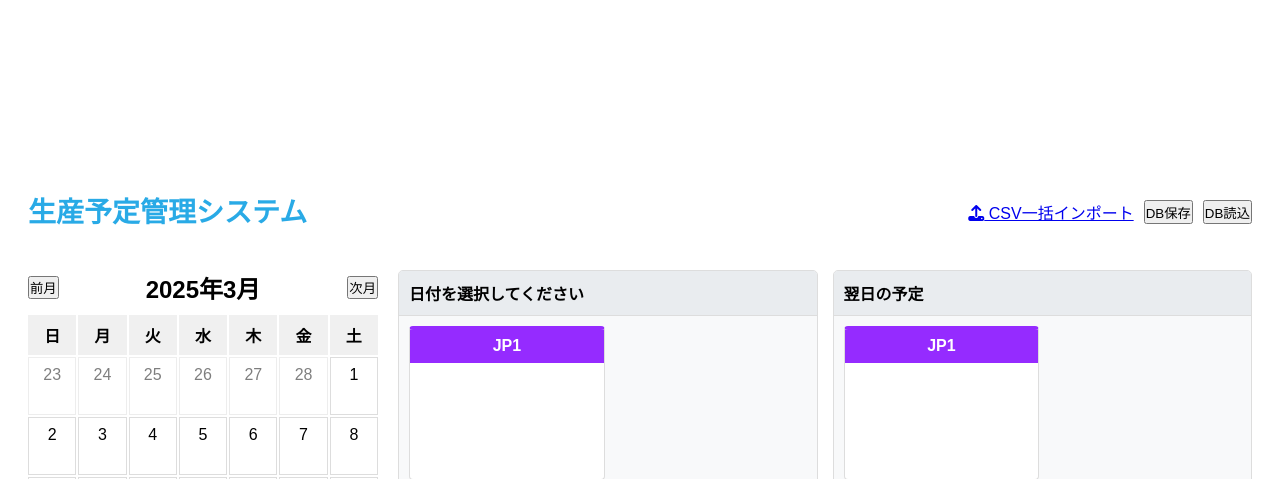
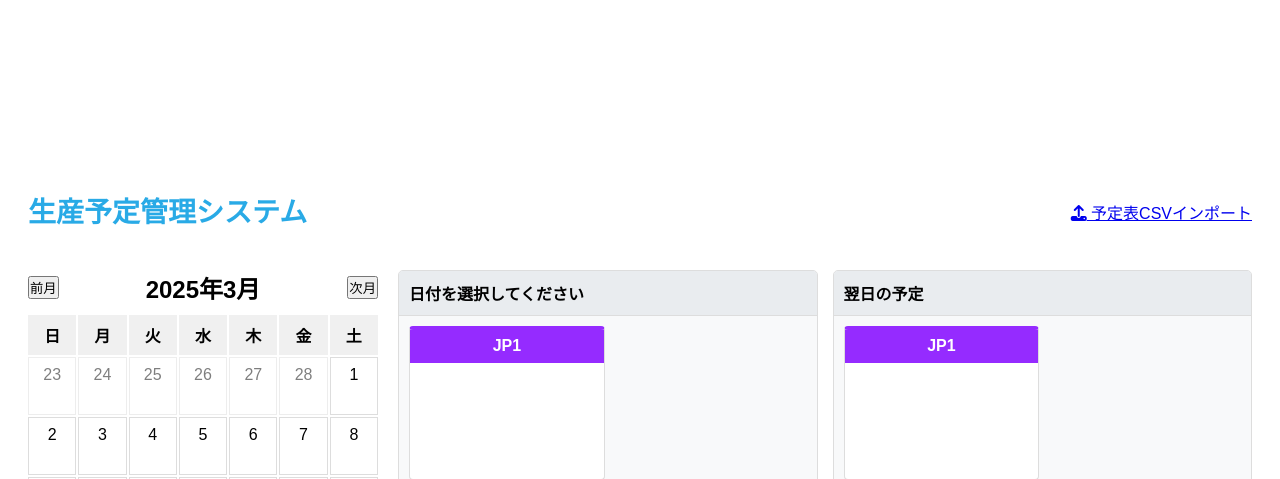
Before and after one commit to Ma-saan/cxs_django_websystem, a Django app: page /schedule_manager/ in a window 1280 px wide. Shown: the part 150-629 px from the top of the page. Run offline with Django 5.2, Linux system fonts and the light colour scheme; some libraries are stand-ins or nearby versions.

Commit message:
DBボタン機能削除

```diff
--- a/schedule_manager/static/schedule_manager/js/schedule_board.js
+++ b/schedule_manager/static/schedule_manager/js/schedule_board.js
@@ -224,15 +224,6 @@ const ScheduleBoard = (function() {
         createLines(leftBoard);
         createLines(rightBoard);
 
-        // DB保存ボタン
-        $('#save-to-db').on('click', function() {
-            saveToDatabase();
-        });
-
-        // DB読込ボタン
-        $('#load-from-db').on('click', function() {
-            loadFromDatabase();
-        });
     }
 
     // ボードデータ読み込み
@@ -682,43 +673,6 @@ function createCardElement(card, side) {
         }
     }
 
-    // データベースへの保存
-    function saveToDatabase() {
-        $.ajax({
-            url: '/schedule_manager/api/save-to-db/',
-            type: 'POST',
-            headers: {
-                'X-CSRFToken': getCsrfToken()
-            },
-            success: function(data) {
-                alert('データベースへの保存が完了しました');
-            },
-            error: function(xhr, status, error) {
-                console.error('DB保存エラー:', error);
-                alert('データベースへの保存に失敗しました');
-            }
-        });
-    }
-
-    // データベースからの読み込み
-    function loadFromDatabase() {
-        $.ajax({
-            url: '/schedule_manager/api/load-from-db/',
-            type: 'GET',
-            success: function(data) {
-                alert('データベースからの読み込みが完了しました');
-                // 表示を更新
-                if (selectedDate) {
-                    loadBoardData();
-                }
-            },
-            error: function(xhr, status, error) {
-                console.error('DB読込エラー:', error);
-                alert('データベースからの読み込みに失敗しました');
-            }
-        });
-    }
-
     // 初期化
     function init() {
         // カレンダー初期化
--- a/schedule_manager/templates/schedule_manager/index.html
+++ b/schedule_manager/templates/schedule_manager/index.html
@@ -11,10 +11,9 @@
         <h1>生産予定管理システム</h1>
         <div class="action-buttons">
             <a href="{% url 'schedule_manager:import_csv' %}" class="btn btn-primary">
-                <i class="fa fa-upload"></i> CSV一括インポート
+                <i class="fa fa-upload"></i> 予定表CSVインポート
             </a>
-            <button id="save-to-db" class="btn btn-success">DB保存</button>
-            <button id="load-from-db" class="btn btn-info">DB読込</button>
+
         </div>
     </div>
 
--- a/schedule_manager/urls.py
+++ b/schedule_manager/urls.py
@@ -13,7 +13,5 @@ urlpatterns = [
     path('', views.ScheduleManagerView.as_view(), name='index'),
     path('api/', include(router.urls)),
     path('import-csv/', csv_importer.csv_importer_view, name='import_csv'),
-    path('api/save-to-db/', views.DatabaseSyncView.as_view(), name='save_to_db'),
-    path('api/load-from-db/', views.DatabaseSyncView.as_view(), name='load_from_db'),
     path('api/schedules/update-position/', views.SchedulePositionUpdateView.as_view(), name='position_update'),
 ]
--- a/schedule_manager/views.py
+++ b/schedule_manager/views.py
@@ -315,67 +315,3 @@ class SchedulePositionUpdateView(APIView):
                 {'error': f'処理中にエラーが発生しました: {str(e)}'},
                 status=status.HTTP_500_INTERNAL_SERVER_ERROR
             )
-
-
-@method_decorator(csrf_exempt, name='dispatch')
-class DatabaseSyncView(APIView):
-    """
-    データベース同期用API
-    CSVからの保存やDBからの読み込みを扱います
-    """
-    def post(self, request):
-        """
-        DBへの保存処理
-        CSVファイルからデータを取り込みDBに保存します
-        """
-        try:
-            # ここではシンプルに成功メッセージを返す
-            # 実際の実装では、CSVファイルパスの取得やデータ保存処理を行う
-
-            # 例:
-            # CSVファイルを一時保存
-            # import_file = request.FILES.get('file')
-            # if import_file:
-            #    fs = FileSystemStorage(location='temp_uploads/')
-            #    filename = fs.save(import_file.name, import_file)
-            #    file_path = fs.path(filename)
-            #
-            #    # CSVデータをDBに保存
-            #    with open(file_path, 'r', encoding='utf-8') as f:
-            #        # CSVデータ処理
-            #        pass
-
-            return Response({'status': 'success', 'message': 'データベースへの保存が完了しました'})
-
-        except Exception as e:
-            return Response(
-                {'error': f'保存処理中にエラーが発生しました: {str(e)}'},
-                status=status.HTTP_500_INTERNAL_SERVER_ERROR
-            )
-
-    def get(self, request):
-        """
-        DBからの読み込み処理
-        DBからデータを読み込んでフロントエンドに返します
-        """
-        try:
-            # 例:
-            # 今日の日付のスケジュールデータを取得
-            today = datetime.now().date()
-            schedules = ProductSchedule.objects.filter(production_date=today)
-            serializer = ProductScheduleSerializer(schedules, many=True)
-
-            # 実際には追加の処理が必要かもしれません
-            # ここではシンプルに成功メッセージを返す
-
-            return Response({
-                'status': 'success',
-                'message': 'データベースからの読み込みが完了しました',
-                'count': schedules.count()
-            })
-
-        except Exception as e:
-            return Response(
-                {'error': f'読み込み処理中にエラーが発生しました: {str(e)}'},
-                status=status.HTTP_500_INTERNAL_SERVER_ERROR
-            )
```
